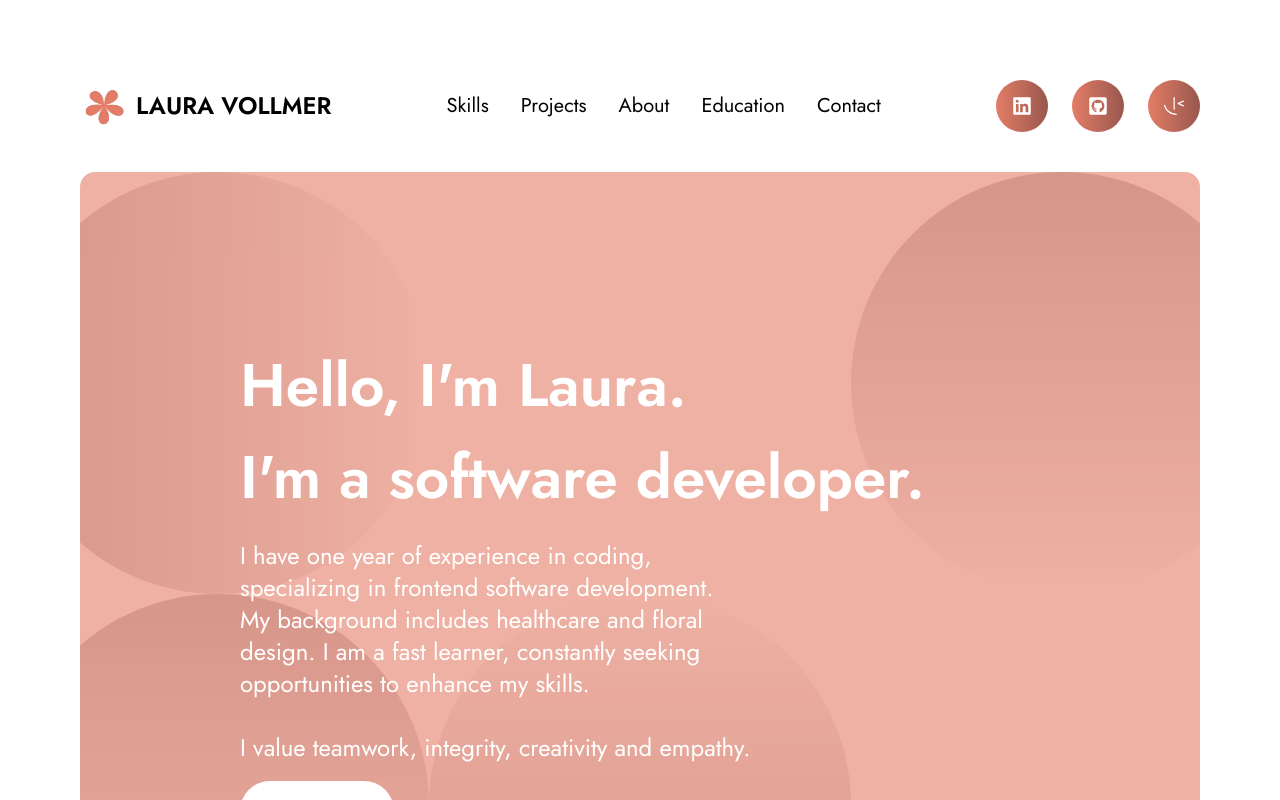
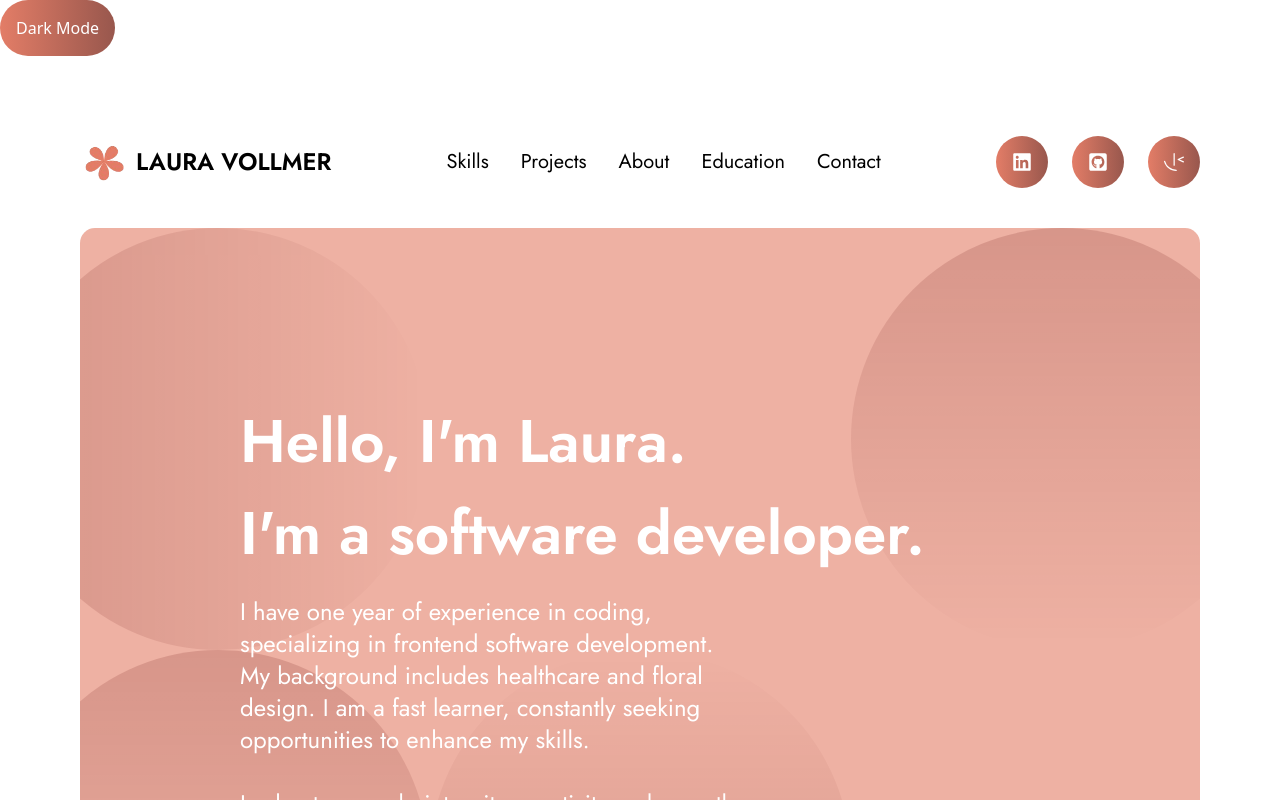
Before and after one commit to lavollmer/portfolio-lauradev, a React (Vite) app: page / in a window 1280 px wide. Shown: the top 800 px of the page. Built offline with nearby package versions, Linux system fonts and the light colour scheme.

Commit message:
debugging dark mode

```diff
--- a/src/App.jsx
+++ b/src/App.jsx
@@ -9,10 +9,31 @@ import Skills from "./components/Skills";
 import Education from "./components/Education";
 import { Element } from "react-scroll";
 import ScrollToTop from "react-scroll-to-top";
+import { useState, useEffect } from "react";
 
 function App() {
+  const [theme, setTheme] = useState("light");
+
+  useEffect(() => {
+    const localTheme = localStorage.getItem("theme");
+    if (localTheme) {
+      setTheme(localTheme);
+    }
+  }, []);
+
+  const toggleTheme = () => {
+    setTheme === "light" ? setTheme("dark") : setTheme("light");
+  };
   return (
     <>
+      <div className="bg-white dark:bg-black">
+        <button
+          onClick={toggleTheme}
+          className="hover:animate-bounce bg-gradient-to-r to-redwood from-burnt-sienna rounded-full text-white cursor-pointer p-4 px-4 hover:from-redwood hover:to-burnt-sienna"
+        >
+          Dark Mode
+        </button>
+
         <div className="lg:p-20 md:p-6">
           <Element name="navigation">
             <Navigation />
@@ -42,6 +63,7 @@ function App() {
         </div>
         <ScrollToTop smooth />
         <Footer />
+      </div>
     </>
   );
 }
--- a/src/components/Navigation.jsx
+++ b/src/components/Navigation.jsx
@@ -10,18 +10,10 @@ import { Link } from "react-scroll";
 
 const Navigation = () => {
   const [isOpen, setIsOpen] = useState(false);
-  const [theme, setTheme] = useState("light");
 
   const toggleSideNav = () => {
     setIsOpen(!isOpen);
   };
-
-  useEffect(() => {
-    const localTheme = localStorage.getItem("theme");
-    if (localTheme) {
-      setTheme(localTheme);
-    }
-  }, []);
 
   return (
     <div className="font-jost">
@@ -147,6 +139,7 @@ const Navigation = () => {
             </button>
           </a>
         </div>
+
       </div>
     </div>
   );
```
Also changed, not shown: 1 other file (tests, documents, lock files or other folders). Lines whose indentation alone changed are shown as unchanged.
